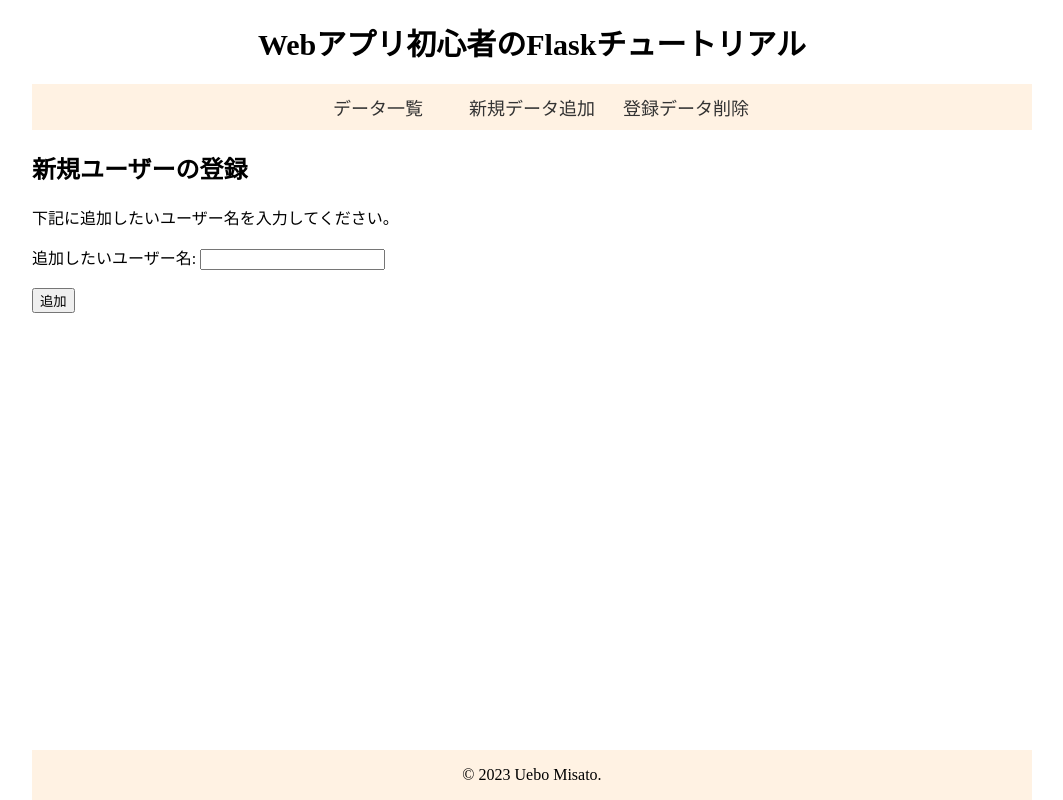
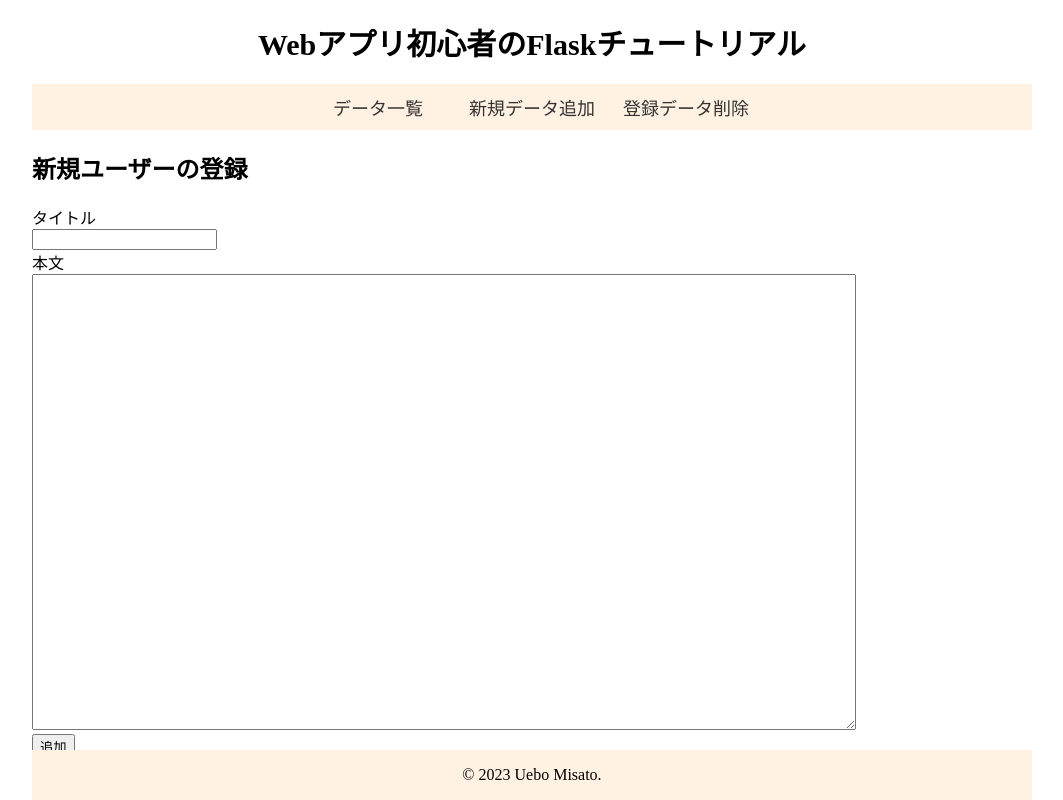
Before and after one commit to MisatoUebo/docker_practice, a Flask app: page /add in a window 1280 px wide. Shown: the whole page, without its empty margins (108-1171 px from the left). Run offline with Flask 3, Linux system fonts and the light colour scheme; parts of the project's set-up code (start-up, migrations or seed data) failed here and were passed over.

Commit message:
ブログとして構築できるように修正

```diff
--- a/app/src/app.py
+++ b/app/src/app.py
@@ -14,15 +14,16 @@ def create_app():
     @app.route("/")
     def show():
         users = Todo.query.all()
-        return render_template('index.html',title = "ユーザー一覧画面",users=users)
+        return render_template('index.html',pageTitle = "ユーザー一覧画面",users=users)
 
     @app.route('/add', methods=["GET","POST"])
     def add():
         if request.method == "GET":
-            return render_template("add.html",title="ユーザー追加画面")
+            return render_template("add.html",pageTitle="ユーザー追加画面")
         else:
-            userData = request.form.get('userName') # hoge
-            userName = Todo(name=userData)
+            title = request.form.get('title') # hoge
+            body = request.form.get('body') # hoge
+            userName = Todo(title=title , body=body)
             db.session.add(userName)
             db.session.commit()
             return redirect("/")
@@ -32,7 +33,7 @@ def create_app():
 
         if request.method == "GET":
             users = Todo.query.all()
-            return render_template('delete.html',title="ユーザー削除画面",users=users)
+            return render_template('delete.html',pageTitle="ユーザー削除画面",users=users)
         else:
             if request.form.get("id") == "":
                 flash("削除したいIDを入力してください", "failed")
@@ -56,12 +57,18 @@ def create_app():
     def update(id):
         post = Todo.query.filter(Todo.id == id).first()
         if request.method == "GET":
-            return render_template("update.html",title="ユーザー情報編集画面",post=post)
+            return render_template("update.html",pageTitle="ユーザー情報編集画面",post=post)
 
         else:
-            post.name=request.form.get("name")
+            post.title=request.form.get("title")
             db.session.commit()
             return redirect("/")
+
+    @app.route("/<int:id>/contents",methods=["GET"])
+    def showContents(id):
+        post = Todo.query.filter(Todo.id == id).first()
+        if request.method == "GET":
+            return render_template("contents.html",pageTitle="内容",post=post)
 
     return app
 
--- a/app/src/models/todo.py
+++ b/app/src/models/todo.py
@@ -5,7 +5,9 @@ class Todo(db.Model):
   __tablename__ = 'todos'
 
   id = db.Column(db.Integer, primary_key=True, autoincrement=True)
-  name = db.Column(db.String(255))
+  # name = db.Column(db.String(255))
+  body = db.Column(db.String(50))
+  title = db.Column(db.String(300))
   #state = db.Column(db.String(255), nullable=False , primary_key=True)
 
   createTime = db.Column(db.DateTime, nullable=False, default=datetime.now , primary_key=True)
@@ -13,4 +15,4 @@ class Todo(db.Model):
 
   def __repr__(self):
       return '<Todo id={id} name={name}>'.format(
-              id=self.id, name=self.name)
+              id=self.id, body=self.body, title=self.title)
--- a/app/src/static/style.css
+++ b/app/src/static/style.css
@@ -54,6 +54,19 @@ body {
     margin: auto;
 }
 
+.date-group{
+    display:flex;
+}
+
+.date-group p{
+    padding-right: 10px;
+}
+
+hr{
+    border: none;
+    border-top: 2px dotted #999999;
+}
+
 footer{
     position: absolute;/*←絶対位置*/
     bottom: 0; /*下に固定*/
--- a/app/src/templates/add.html
+++ b/app/src/templates/add.html
@@ -3,11 +3,17 @@
 
 {% block content %}
 <h2>新規ユーザーの登録</h2>
-<p>下記に追加したいユーザー名を入力してください。</p>
 
 <form method="POST" action="/add">
-    <label for="text">追加したいユーザー名:</label>
-    <input type="text" name="userName"><br><br>
+    <div class="form-group">
+        <label for="title">タイトル</label><br>
+        <input type="text" name="title">
+    </div>
+    <div class="form-group">
+        <label for="body">本文</label><br>
+        <textarea name="body" rows="30" cols="100"></textarea>
+    </div>
+
     <input type="submit" value="追加">
 </form>
 {% endblock %}
--- a/app/src/templates/delete.html
+++ b/app/src/templates/delete.html
@@ -8,7 +8,7 @@
     <table>
         <tr>
             <th>ID</th>
-            <th>名前</th>
+            <th>タイトル</th>
             <th>作成日</th>
             <th>更新日</th>
         </tr>
@@ -16,7 +16,7 @@
         {% for user in users %}
         <tr>
             <td>{{ user.id }}</td>
-            <td>{{ user.name }}</td>
+            <td>{{ user.title }}</td>
             <td>{{ user.createTime }}</td>
             <td>{{ user.updateTime }}</td>
         </tr>
--- a/app/src/templates/layout.html
+++ b/app/src/templates/layout.html
@@ -2,7 +2,7 @@
 <html>
 <head>
     <link rel="stylesheet" href="../static/style.css">
-    <title>{{ title }}</title>
+    <title>{{ pageTitle }}</title>
 </head>
 <body>
     <h1 class="layout-title">Webアプリ初心者のFlaskチュートリアル</h1>
--- a/app/src/templates/update.html
+++ b/app/src/templates/update.html
@@ -4,8 +4,8 @@
 {% block content %}
 <h2>登録情報の更新</h2>
     <form method="POST">
-        <label for="body">名前</label>
-        <input type="text" name="name" value={{post.name}}>
+        <label>タイトル</label>
+        <input type="text" name="title" value={{post.title}}>
         <input type="submit" value="更新">
     </form>
 {% endblock %}
```
Also changed, not shown: app/src/templates/contents.html (added, +9 -0 lines), app/src/templates/index.html (+16 -4 lines).
